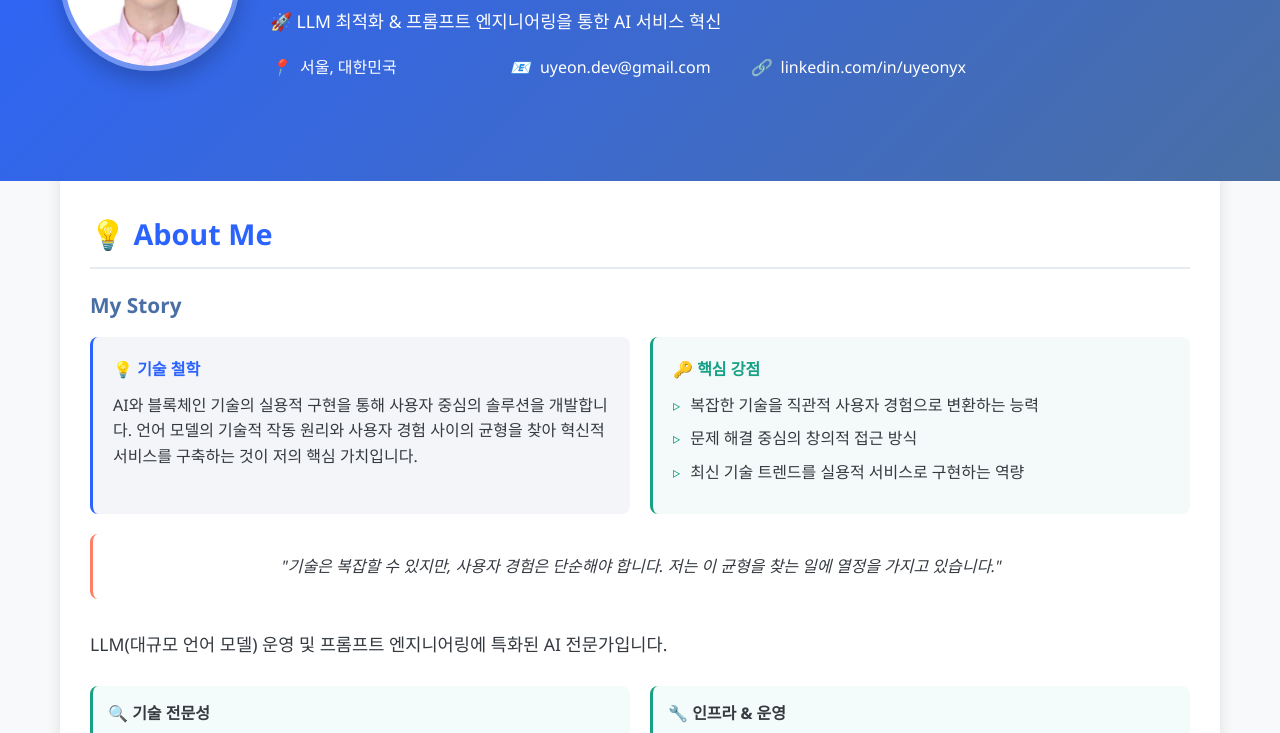
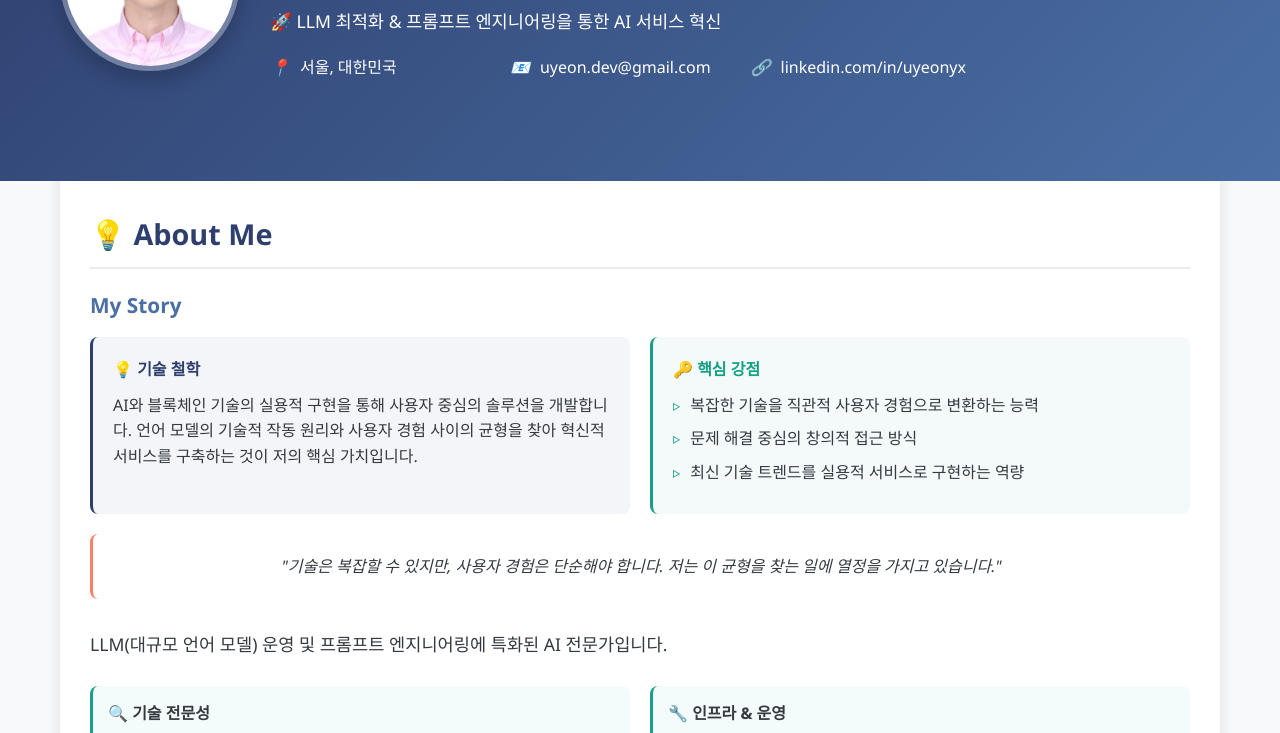
Before and after one commit to uyeonyx/resume, a plain HTML site: page index.html in a window 1280 px wide. Shown: the part 218-951 px from the top of the page. Drawn offline with Linux system fonts and the light colour scheme.

Commit message:
Update index.html

```diff
--- a/index.html
+++ b/index.html
@@ -6,7 +6,7 @@
     <title>이우연 - LLM Ops Engineer & Prompt Engineer</title>
     <style>
         :root {
-            --primary: #2b63ff;
+            --primary: #2e3f6e;
             --secondary: #4a6fa5;
             --accent: #16a085;
             --accent-light: #1abc9c;
```
